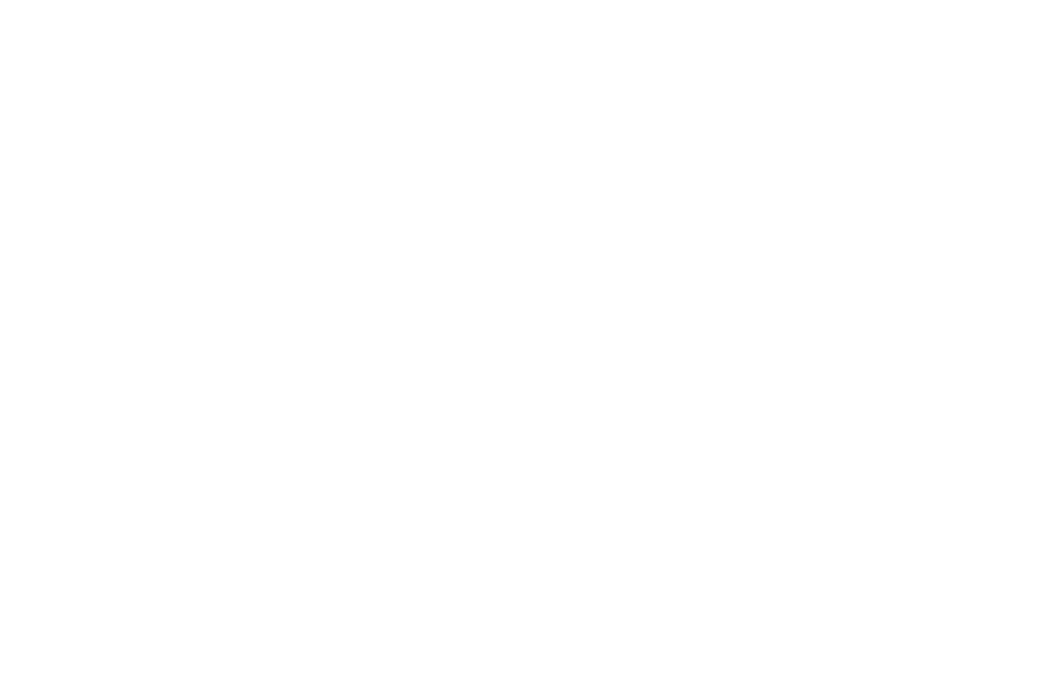
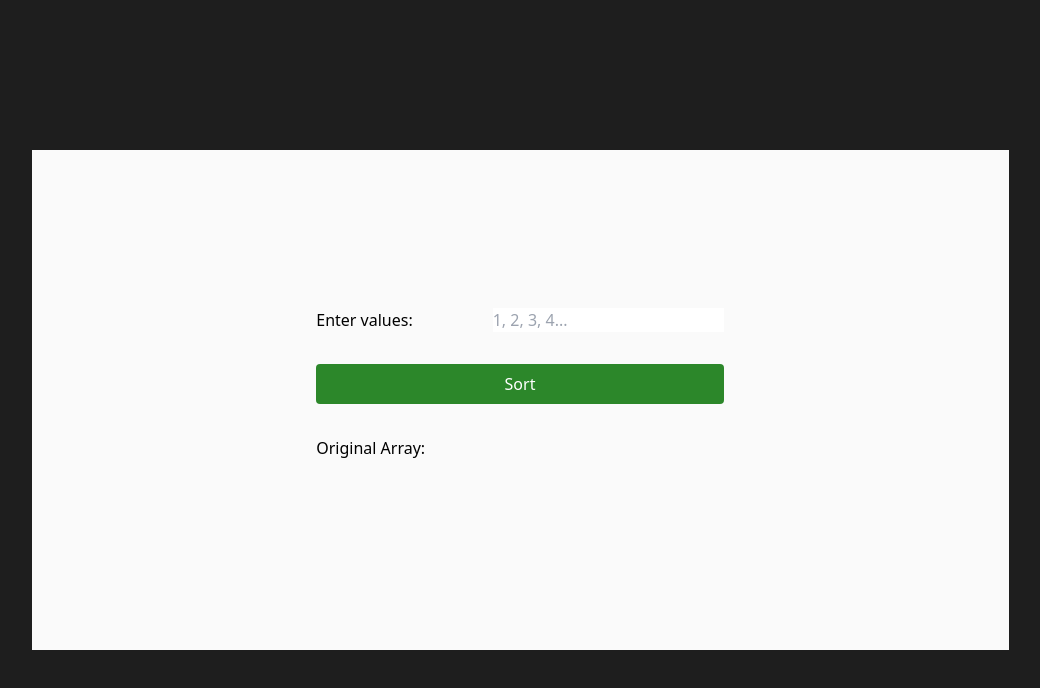
Before and after one commit to Werriess/AlgoGraphix, a React (Vite) app: page /algo/bubblesort in a window 1280 px wide. Before the commit this address had no page. Shown: the top 688 px of the page, without its empty margins (120-1160 px from the left). Built offline with nearby package versions, Linux system fonts and the light colour scheme.

Commit message:
From user input create basic chart

```diff
--- /dev/null
+++ b/src/components/algoblocks.tsx
@@ -0,0 +1,55 @@
+import "/src/output.css";
+import { useState } from "react";
+
+function getUserInput(userInput: string): number[] {
+  return userInput
+    .split(",")
+    .map((value) => parseFloat(value.trim()))
+    .filter((value) => !isNaN(value));
+}
+
+function AlgoBlock() {
+  const [arr, setArr] = useState<number[]>([]);
+
+  const showBar = () => {
+    const inputElement = document.getElementById("userIn") as HTMLInputElement;
+    if (!inputElement) return;
+    const userInput = inputElement.value;
+    const parsedArr = getUserInput(userInput);
+    setArr(parsedArr);
+  };
+
+  return (
+    <div className="w-[977px] bg-[rgb(250,250,250)] h-[500px] md:h-[500px] lg:h-[500px] xl:h-[500px] flex justify-center items-center">
+      <div id="algoBlock" className="flex flex-col gap-8">
+        <div className="flex gap-20">
+          <label>Enter values:</label>
+          <input id="userIn" type="text" placeholder="1, 2, 3, 4..." />
+        </div>
+        <button
+          className="bg-[rgb(44,135,42)] p-2 text-white rounded"
+          onClick={showBar}
+        >
+          Sort
+        </button>
+        <div>
+          <p>Original Array: {arr.join(", ")}</p>
+        </div>
+        <div className="flex gap-1">
+          {arr.map((element, index) => (
+            <div
+              key={index}
+              style={{
+                height: (element <= 20 ? element * 10 : element) + "px",
+                backgroundColor: "rgb(44,135,42)",
+                width: "30px",
+              }}
+            ></div>
+          ))}
+        </div>
+      </div>
+    </div>
+  );
+}
+
+export default AlgoBlock;
--- a/src/components/cards.tsx
+++ b/src/components/cards.tsx
@@ -1,13 +1,24 @@
 import "/src/output.css";
+import { useNavigate } from 'react-router-dom';
 
 interface CardProps {
-    name: string;
-  }
+  name: string;
+  route: string;
+}
 
-function Card({ name }: CardProps) {
+function Card({ name, route }: CardProps) {
+  const navigate = useNavigate();
+
+  const handleClick = () => {
+    navigate(route);
+  };
+
   return (
-    <div className=" min-w-[250px] max-w-[250px] min-h-[250px] max-h[250px] bg-white p-2 bg-[rgb(255,255,255)] flex justify-center items-center">
-        <p className="text-[rgb(44,135,42)] font-bold border-b">{name}</p>
+    <div
+      className=" min-w-[250px] max-w-[250px] min-h-[250px] max-h[250px] bg-white p-2 bg-[rgb(255,255,255)] flex justify-center items-center cursor-pointer"
+      onClick={handleClick}
+    >
+      <p className="text-[rgb(44,135,42)] font-bold border-b">{name}</p>
     </div>
   );
 }
--- a/src/output.css
+++ b/src/output.css
@@ -554,36 +554,24 @@
   --tw-contain-style:  ;
 }
 
-.m-1 {
-  margin: 0.25rem;
-}
-
-.m-16 {
-  margin: 4rem;
-}
-
-.mt-16 {
-  margin-top: 4rem;
-}
-
 .mt-4 {
   margin-top: 1rem;
 }
 
-.mt-1 {
-  margin-top: 0.25rem;
+.block {
+  display: block;
 }
 
-.mt-\[4\.25rem\] {
-  margin-top: 4.25rem;
-}
-
-.mt-\[5rem\] {
-  margin-top: 5rem;
+.\!block {
+  display: block !important;
 }
 
 .flex {
   display: flex;
+}
+
+.h-\[500px\] {
+  height: 500px;
 }
 
 .min-h-\[250px\] {
@@ -594,12 +582,20 @@
   min-height: 100vh;
 }
 
+.w-\[977px\] {
+  width: 977px;
+}
+
 .min-w-\[250px\] {
   min-width: 250px;
 }
 
 .max-w-\[250px\] {
   max-width: 250px;
+}
+
+.cursor-pointer {
+  cursor: pointer;
 }
 
 .flex-col {
@@ -630,12 +626,29 @@
   gap: 1.25rem;
 }
 
-.border {
-  border-width: 1px;
+.gap-8 {
+  gap: 2rem;
+}
+
+.gap-4 {
+  gap: 1rem;
+}
+
+.gap-1 {
+  gap: 0.25rem;
+}
+
+.rounded {
+  border-radius: 0.25rem;
 }
 
 .border-b {
   border-bottom-width: 1px;
+}
+
+.bg-\[rgb\(250\2c 250\2c 250\)\] {
+  --tw-bg-opacity: 1;
+  background-color: rgb(250 250 250 / var(--tw-bg-opacity));
 }
 
 .bg-\[rgb\(255\2c 255\2c 255\)\] {
@@ -676,17 +689,34 @@
   font-weight: 700;
 }
 
+.text-\[rgb\(44\2c 135\2c 42\)\] {
+  --tw-text-opacity: 1;
+  color: rgb(44 135 42 / var(--tw-text-opacity));
+}
+
 .text-white {
   --tw-text-opacity: 1;
   color: rgb(255 255 255 / var(--tw-text-opacity));
 }
 
-.text-\[rgb\(30\2c 30\2c 30\)\] {
-  --tw-text-opacity: 1;
-  color: rgb(30 30 30 / var(--tw-text-opacity));
+.filter {
+  filter: var(--tw-blur) var(--tw-brightness) var(--tw-contrast) var(--tw-grayscale) var(--tw-hue-rotate) var(--tw-invert) var(--tw-saturate) var(--tw-sepia) var(--tw-drop-shadow);
 }
 
-.text-\[rgb\(44\2c 135\2c 42\)\] {
-  --tw-text-opacity: 1;
-  color: rgb(44 135 42 / var(--tw-text-opacity));
+@media (min-width: 768px) {
+  .md\:h-\[500px\] {
+    height: 500px;
+  }
 }
+
+@media (min-width: 1024px) {
+  .lg\:h-\[500px\] {
+    height: 500px;
+  }
+}
+
+@media (min-width: 1280px) {
+  .xl\:h-\[500px\] {
+    height: 500px;
+  }
+}
--- a/src/pages/App.tsx
+++ b/src/pages/App.tsx
@@ -1,6 +1,7 @@
 import "/src/output.css";
 import Home from './home.tsx';
 import Algo from './algo.tsx';
+import BubbleSort from "./bubblesort.tsx";
 import { BrowserRouter as Router, Route, Routes } from "react-router-dom";
 
 function App() {
@@ -9,6 +10,7 @@
       <Routes>
         <Route path="/" element={<Home/>} />
         <Route path="/algo" element={<Algo/>} />
+        <Route path="algo/bubblesort" element={<BubbleSort/>}/>
       </Routes>
     </Router>
   );
--- a/src/pages/algo.tsx
+++ b/src/pages/algo.tsx
@@ -6,14 +6,14 @@
     <div className="min-h-screen bg-[rgb(30,30,30)] flex flex-col justify-center items-center">
       <div className="flex flex-col gap-10">
         <div className="flex flex-wrap justify-center gap-5">
-          <Card name="Bubble Sort" />
-          <Card name="Merge Sort" />
-          <Card name="Insertion Sort" />
+          <Card name="Bubble Sort" route="/algo/bubblesort"/>
+          <Card name="Merge Sort" route="/algo/mergesort"/>
+          <Card name="Insertion Sort" route="/algo/insertionsort"/>
         </div>
         <div className="flex flex-wrap justify-center gap-5">
-          <Card name="Selection Sort" />
-          <Card name="Quick Sort" />
-          <Card name="Heap Sort" />
+          <Card name="Selection Sort" route="/algo/selectionsort"/>
+          <Card name="Quick Sort" route="/algo/quicksort"/>
+          <Card name="Heap Sort" route="/algo/heapsort"/>
         </div>
       </div>
     </div>
--- /dev/null
+++ b/src/pages/bubblesort.tsx
@@ -0,0 +1,12 @@
+import "/src/output.css";
+import AlgoBlock from "../components/algoblocks";
+
+function BubbleSort() {
+    return(
+        <div className="min-h-screen bg-[rgb(30,30,30)] flex justify-center items-center ">
+            <AlgoBlock/>
+        </div>
+    )
+}
+
+export default BubbleSort;
--- a/src/pages/home.tsx
+++ b/src/pages/home.tsx
@@ -12,7 +12,7 @@
         <p className="text-white text-2xl">AlgoGraphix</p>
       </div>
       <div className="flex items-center justify-center flex-col">
-        <Link to="/Algo">
+        <Link to="/algo">
           <button className="bg-[rgb(44,135,42)] text-white p-2">
             Let's go
           </button>
```
